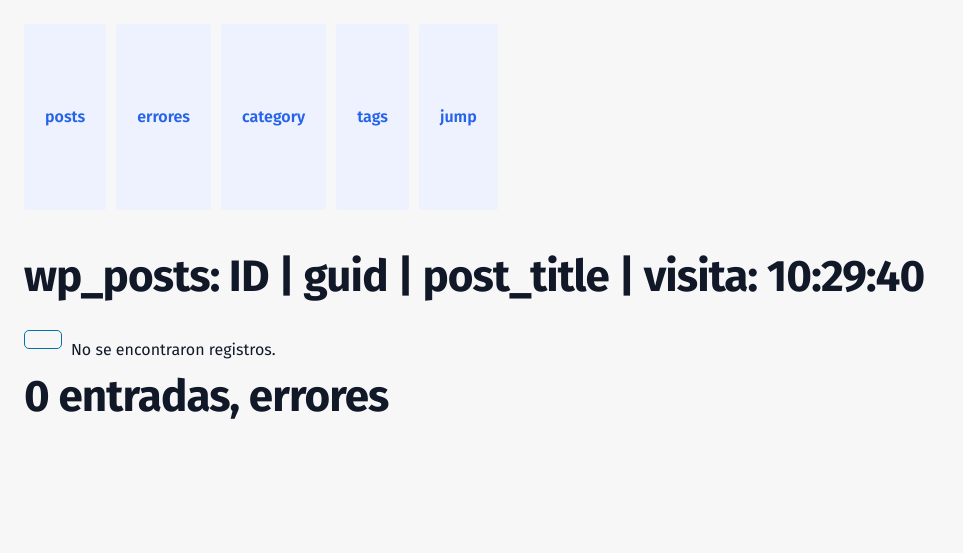
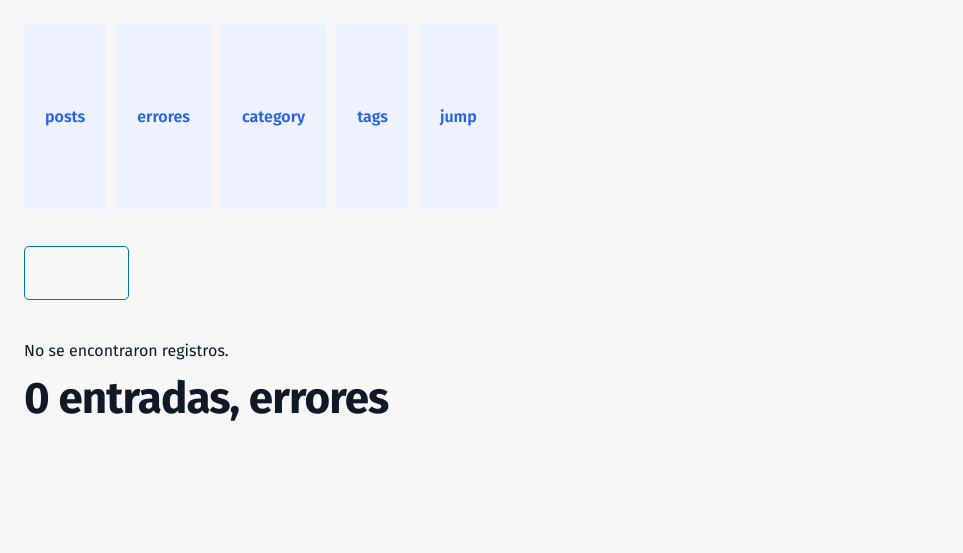
Before and after one commit to pepesaura/jump, a PHP site: page / in a window 1280 px wide. Shown: the top 553 px of the page, without its empty margins (0-963 px from the left). Run offline with PHP 8.4, Linux system fonts and the light colour scheme; data that the repository does not hold is empty; a stand-in replaces the project's code that opens the database connection; some libraries are stand-ins or nearby versions.

Commit message:
Update index.php
posts

```diff
--- a/check/index.php
+++ b/check/index.php
@@ -169,8 +169,8 @@ $enlace = "<a href='" . $wp_siteurl . "'>"
     . $wp_blogname
     . "</a> ";
 
-echo "<h1>wp_posts: ID | guid | post_title | visita: ". date('h:i:s', time()). "</h1>";
-echo $enlace;
+// echo "<h1>wp_posts: ID | guid | post_title | visita: ". date('h:i:s', time()). "</h1>";
+echo "<h1>" . $enlace . "</h1>";
 
 $sql = "SELECT post_title, post_name, ID, guid, post_type, post_content
     FROM `" . $prefijo . "posts`
@@ -204,16 +204,6 @@ if ($result->num_rows > 0) {
 
         if($url=='')
             $url = "@";
-
- /*
-      $enlace = "<a href='" . $row['guid'] . "'>"
-        . $row['ID'] . ' | '
-        . $zid . ' | '
-        . $row['post_title'] . ' | '
-        . $url . ' '
-        . "</a> ";
-      echo $enlace;
-      */
 
         $enlace = "<a href='" . $wp_siteurl . "?p=" . $row['ID'] . "'>"
         . $row['ID'] . ' | '
@@ -262,72 +252,6 @@ if ($result->num_rows > 0) {
 }
 
 }
-
-// consulta la tabla wp_posts
-// crea un array con los números
-// escribe una lista con los enlaces y algunos datos útiles
-// algo falla al construir el enlace
-function jump($conn, $prefijo){
-
-    // una consulta para llenar el array
-    // con los ID y poder llamar a uno aleatoriamente
-    $sql = "SELECT ID, guid, post_type, post_content
-    FROM `" . $prefijo . "posts`
-    WHERE post_type='post' and post_name != ' '";
-
-    $result = $conn->query($sql);
-
-if ($result->num_rows > 0) {
-
-    $posts_array = array();
-    while($row = $result->fetch_assoc()) {
-        $posts_array[] = $row['ID'];
-    }
-
-    $random = rand(0,count($posts_array));
-
- } else {
-    echo "No se encontraron registros.";
-}
-
-    $sql = "SELECT ID, guid, post_content
-    FROM `" . $prefijo . "posts`
-    WHERE ID =" . $posts_array[$random];
-
-    echo $sql;
-
-    $result = $conn->query($sql);
-
-if ($result->num_rows > 0) {
-
-    while($row = $result->fetch_assoc()) {
-
-        $desde = strpos($row['post_content'],'visita: <a href=');
-
-        // si no se encuentra el enlace
-        if($desde){
-            $hasta = strpos($row['post_content'],'>',  $desde);
-            $url = substr($row['post_content'], $desde + 16, $hasta - $desde - 16);
-
-        } else { $url = '';}
-
-        //
-
-        if($url!=''){
-            $url = "Location: " . $url;
-            $conn->close();
-            header($url);
-            die();
-        }
-    }
-
- } else {
-    echo "No se encontraron registros.";
-}
-
-}
-
-
 
 // consulta la tabla wp_posts
 // crea un array con los números
```
